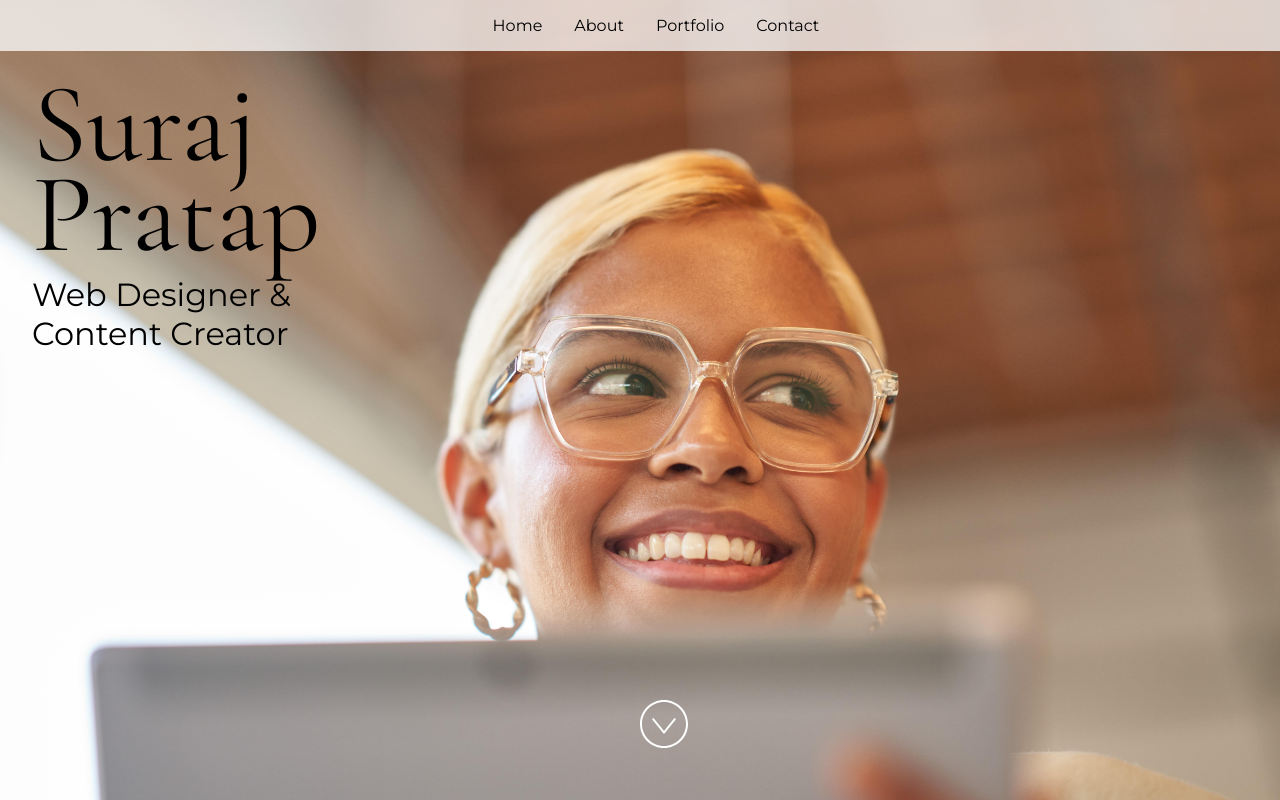
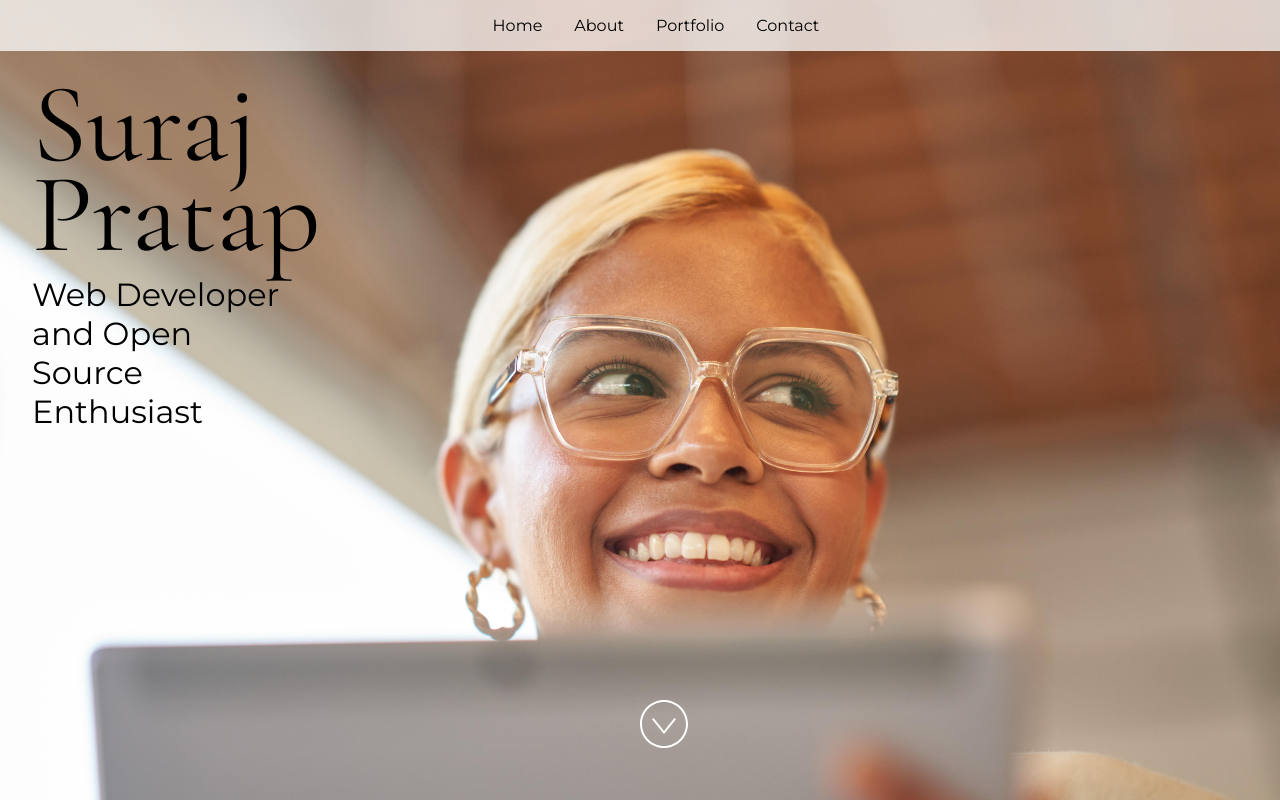
Before and after one commit to SurajPratap10/suraj_alpha_portfolio, a React (Vite) app: page / in a window 1280 px wide. Built offline with nearby package versions, Linux system fonts and the light colour scheme.

Commit message:
Update App.jsx

```diff
--- a/src/App.jsx
+++ b/src/App.jsx
@@ -25,14 +25,14 @@ import "./styles.css";
  */
 const siteProps = {
   name: "Suraj Pratap",
-  title: "Web Designer & Content Creator",
-  email: "alex@example.com",
-  gitHub: "microsoft",
-  instagram: "microsoft",
-  linkedIn: "satyanadella",
+  title: "Web Developer and Open Source Enthusiast",
+  email: "surajpratap20002003@gmail.com",
+  gitHub: "SurajPratap10",
+  instagram: "",
+  linkedIn: "suraj-pratap-948a92225/",
   medium: "",
-  twitter: "microsoft",
-  youTube: "Code",
+  twitter: "",
+  youTube: "",
 };
 
 const primaryColor = "#4E567E";
```
